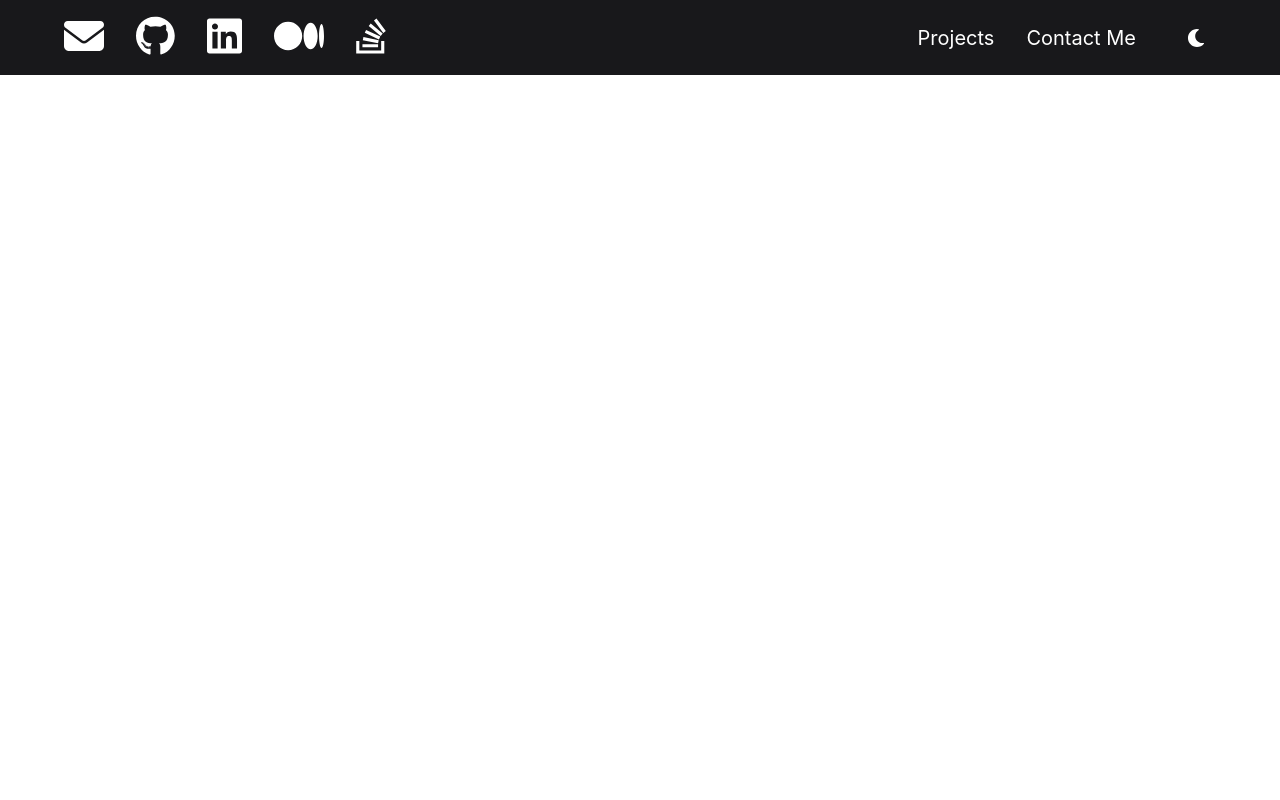
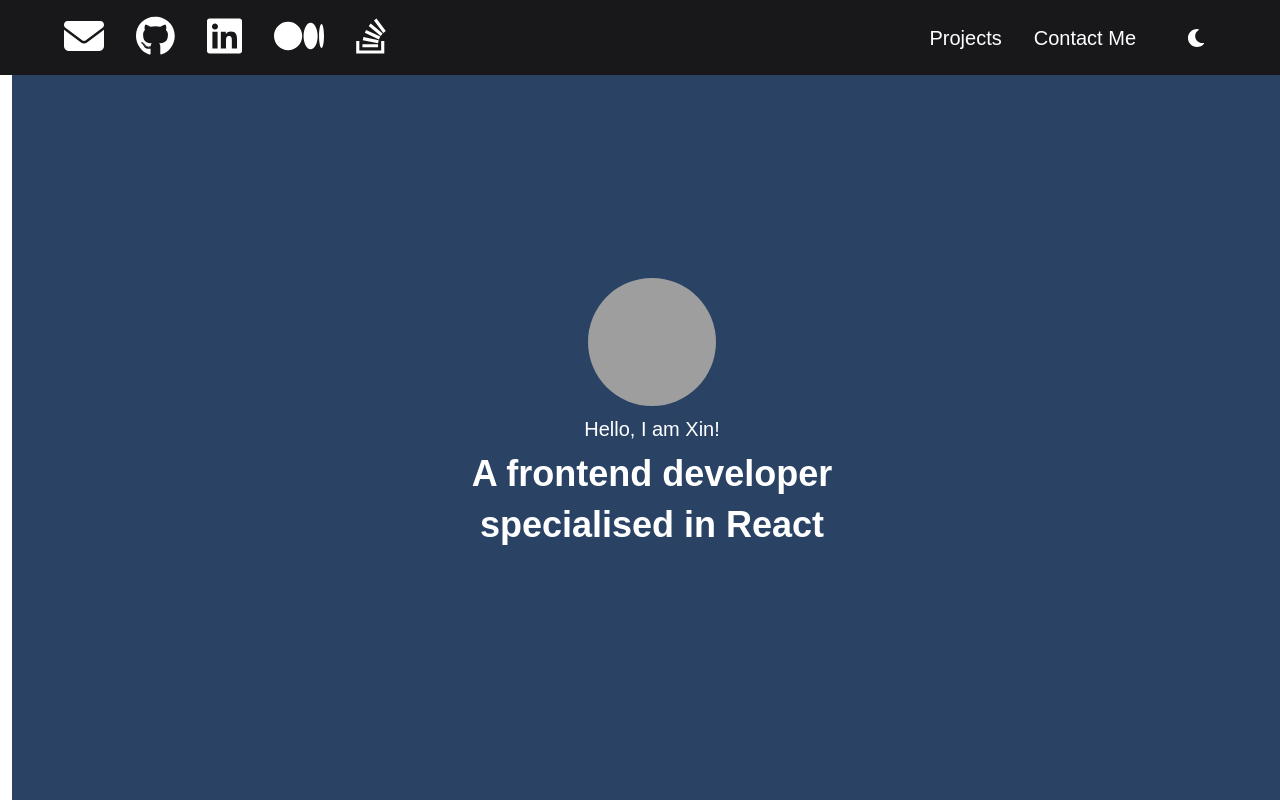
Before and after one commit to Him97/itc-meta-portfolio, a React (Create React App) app: page / in a window 1280 px wide. Shown: the top 800 px of the page. Built offline with nearby package versions, Linux system fonts and the light colour scheme; grey boxes are pictures that could not be loaded.

Commit message:
M2 - landing section
finalize landing section;
test customize font - bug;

```diff
--- a/public/index.html
+++ b/public/index.html
@@ -7,13 +7,11 @@
   <meta name="viewport" content="width=device-width, initial-scale=1" />
   <meta name="theme-color" content="#000000" />
   <meta name="description" content="Web site created using create-react-app" />
-  <link rel="apple-touch-icon" href="%PUBLIC_URL%/logo192.png" />
   <link rel="manifest" href="%PUBLIC_URL%/manifest.json" />
   <title>Xin - Portfolio</title>
 </head>
 
 <body>
-  <noscript>You need to enable JavaScript to run this app.</noscript>
   <div id="root"></div>
 </body>
 
--- /dev/null
+++ b/src/components/Font.jsx
@@ -0,0 +1,27 @@
+import { Global } from '@emotion/react'
+import { extendTheme } from '@chakra-ui/react'
+
+const Fonts = () => (
+    <Global
+        styles={`
+      /* latin */
+      @font-face {
+        font-family:'Markazi Text', sans-serif;
+        font-style: normal;
+        font-weight: 400;
+        font-display: swap;
+        src: url('https://fonts.googleapis.com/css2?family=Markazi+Text&display=swap', format('Markazi'));
+        unicode-range: U+0000-00FF, U+0131, U+0152-0153, U+02BB-02BC, U+02C6, U+02DA, U+02DC, U+2000-206F, U+2074, U+20AC, U+2122, U+2191, U+2193, U+2212, U+2215, U+FEFF, U+FFFD;
+      }
+      `}
+    />
+)
+
+const theme = extendTheme({
+    fonts: {
+        heading: `'Markazi', sans-serif`,
+        body: `'Markazi', sans-serif`,
+    },
+})
+
+export { Fonts, theme }
--- a/src/components/FullScreenSection.jsx
+++ b/src/components/FullScreenSection.jsx
@@ -10,7 +10,7 @@ export default function FullScreenSection({ children, isDarkBackground, ...boxPr
       backgroundColor={boxProps.backgroundColor}
       color={isDarkBackground ? "white" : "black"}
     >
-      <VStack maxWidth="1280px" minHeight="100vh" {...boxProps}>
+      <VStack width='100vw' minHeight="100vh" {...boxProps}>
         {children}
       </VStack>
     </VStack>
--- a/src/components/Header.jsx
+++ b/src/components/Header.jsx
@@ -29,7 +29,7 @@ const socials = [
   },
   {
     icon: faStackOverflow,
-    url: 'https://stackoverflow.com',
+    url: '"https://stackoverflow.com/users/21146058/xin',
   },
 ];
 
--- a/src/components/LandingSection.jsx
+++ b/src/components/LandingSection.jsx
@@ -1,13 +1,11 @@
 import React from "react";
-import { Avatar, Heading, VStack } from "@chakra-ui/react";
+import { Avatar, Text, Heading, VStack } from "@chakra-ui/react";
 import FullScreenSection from "./FullScreenSection";
 
-const greeting = "Hello, I am Pete!";
+const greeting = "Hello, I am Xin!";
 const bio1 = "A frontend developer";
 const bio2 = "specialised in React";
 
-// Implement the UI for the LandingSection component according to the instructions.
-// Use a combination of Avatar, Heading and VStack components.
 export default function LandingSection() {
   return (
     <FullScreenSection
@@ -15,6 +13,16 @@ export default function LandingSection() {
       alignItems="center"
       isDarkBackground
       backgroundColor="#2A4365"
-    />
+    >
+      <VStack>
+        <Avatar
+          name="Xin Li"
+          src="https://avatars.githubusercontent.com/u/78652542?v=4"
+          size='2xl' />
+        <Text>{greeting}</Text>
+        <Heading>{bio1}</Heading>
+        <Heading>{bio2}</Heading>
+      </VStack>
+    </FullScreenSection>
   );
 }
--- a/src/index.js
+++ b/src/index.js
@@ -1,4 +1,5 @@
-import { ChakraProvider, ColorModeScript, theme } from '@chakra-ui/react';
+import { ChakraProvider, ColorModeScript } from '@chakra-ui/react';
+import { Fonts, theme } from './components/Font';
 import React from 'react';
 import * as ReactDOM from 'react-dom/client';
 import App from './App';
@@ -11,6 +12,7 @@ const root = ReactDOM.createRoot(container);
 root.render(
   <ChakraProvider theme={theme}>
     <ColorModeScript />
+    <Fonts />
     <App />
   </ChakraProvider>
 );
```
Also changed, not shown: public/logo192.png (deleted), public/logo512.png (deleted).
